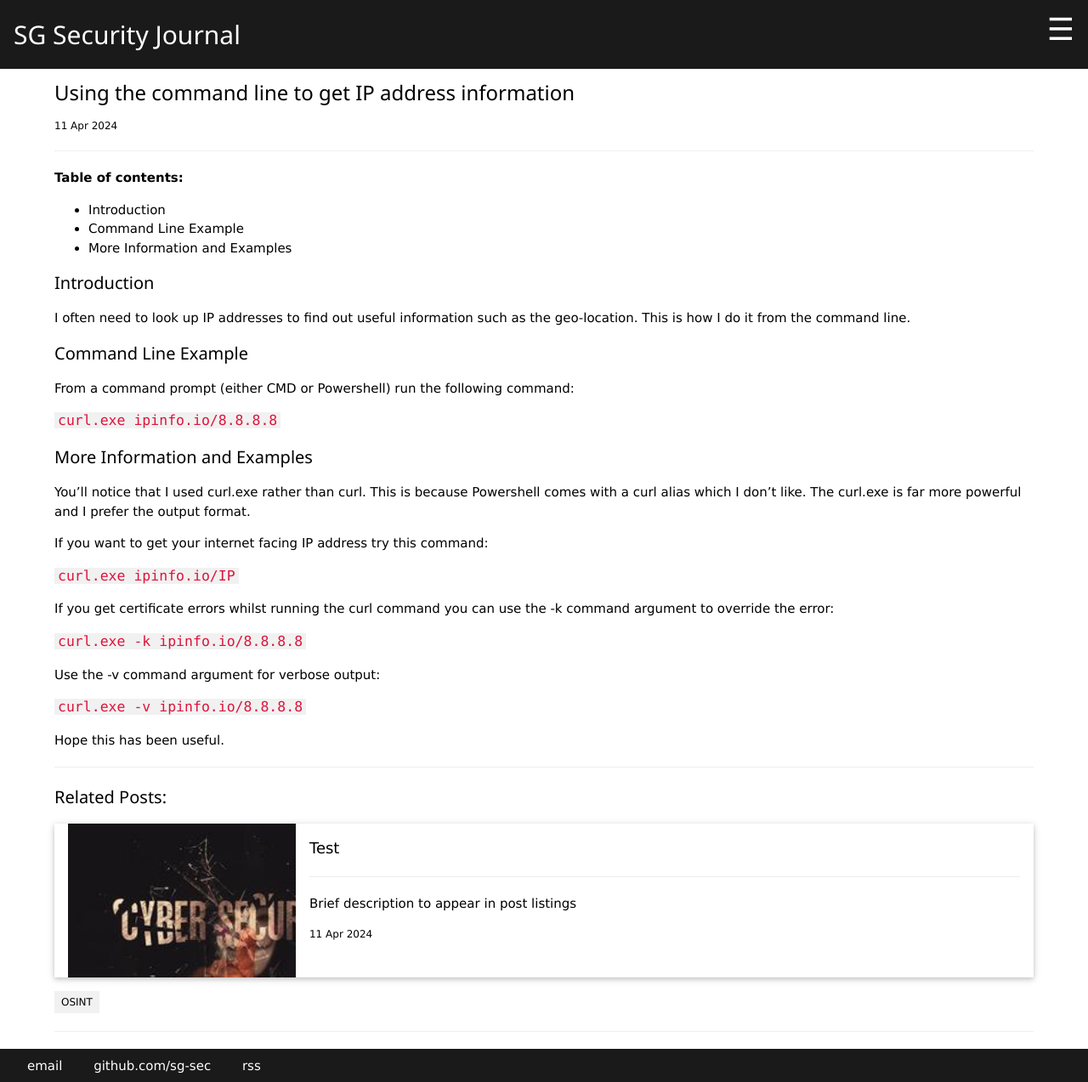
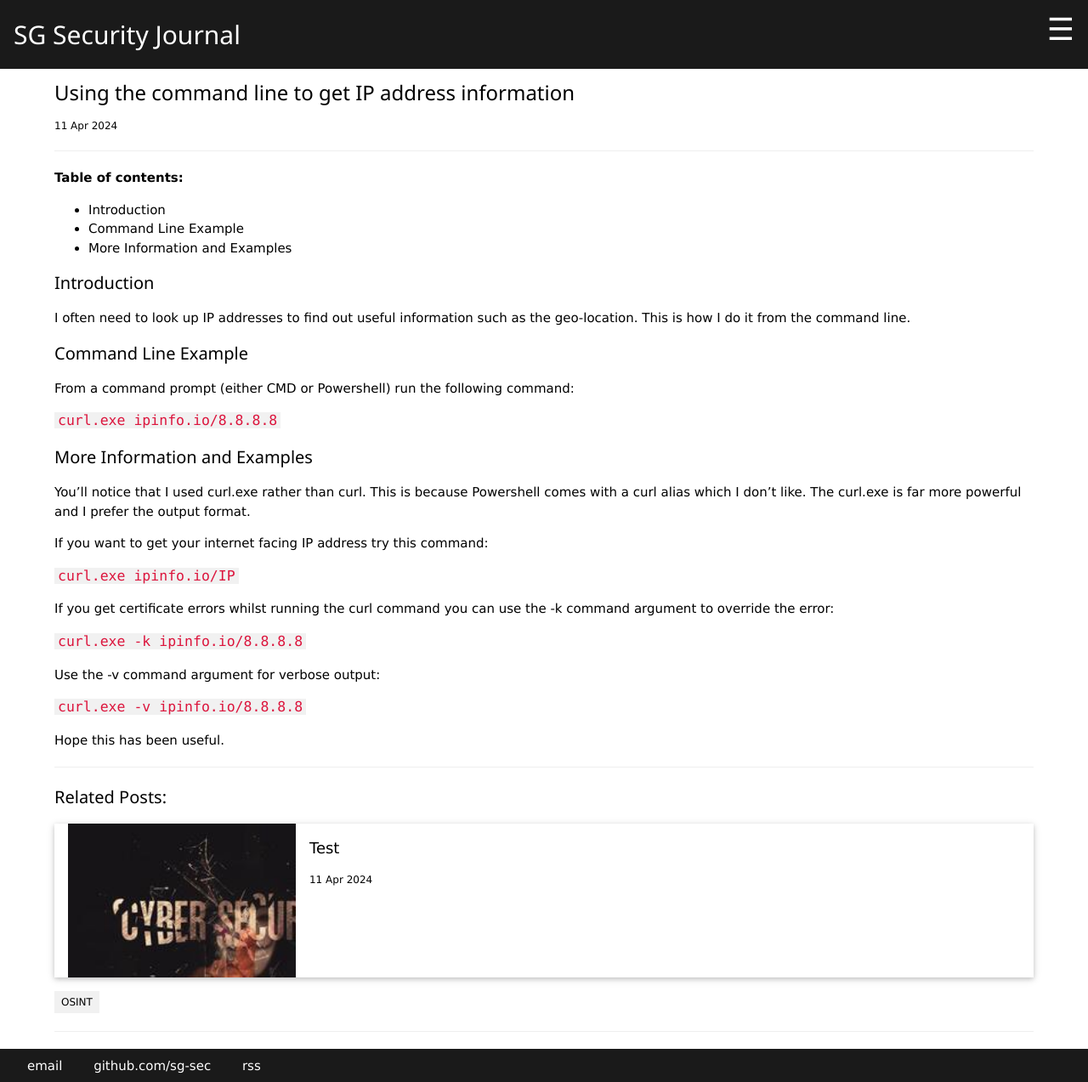
Before and after one commit to sg-sec/sg-sec.github.io, a Jekyll site: the page built from _posts/2024-04-11-IP_Address_Lookup.md, in a window 1280 px wide. Shown: the whole page at 85% size. Built offline with Jekyll 4.4.1, drawn with Linux system fonts in a browser that asks for light colours.

Commit message:
Update relatedpostlistitem.html

```diff
--- a/_includes/relatedpostlistitem.html
+++ b/_includes/relatedpostlistitem.html
@@ -10,8 +10,6 @@
                 <p>
                     <a href="{{ post.url }}" title="{{ post.title }}" class="PostListTitle">{{ post.title }}</a >
                 </p>
-                <hr>
-                <p>{{ post.post_description }}</p>
 	        <p class="w3-small">{{ post.date | date_to_string }}</p>
             </div>
         </div>
```
